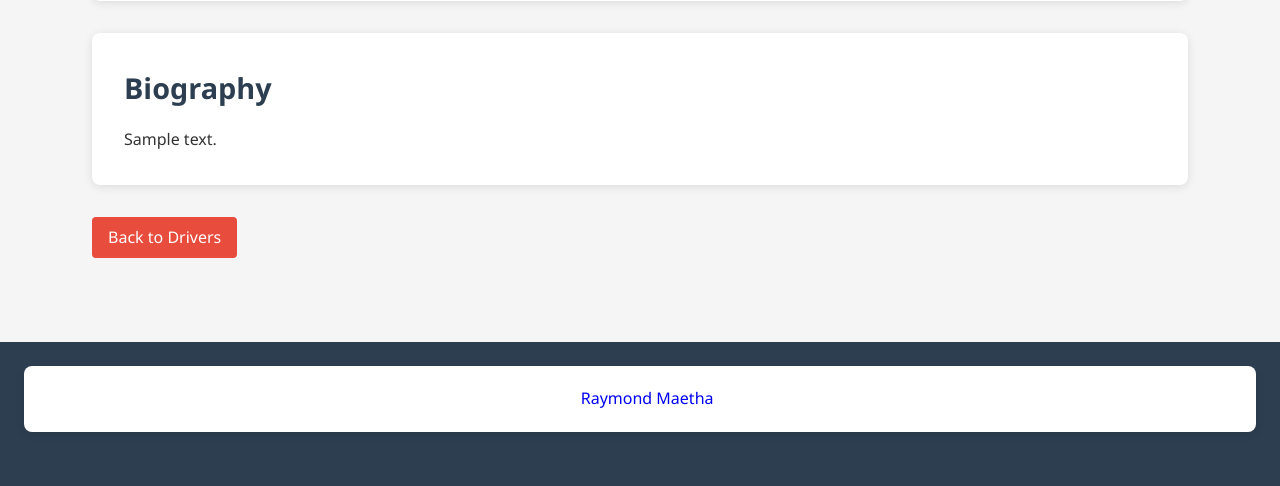
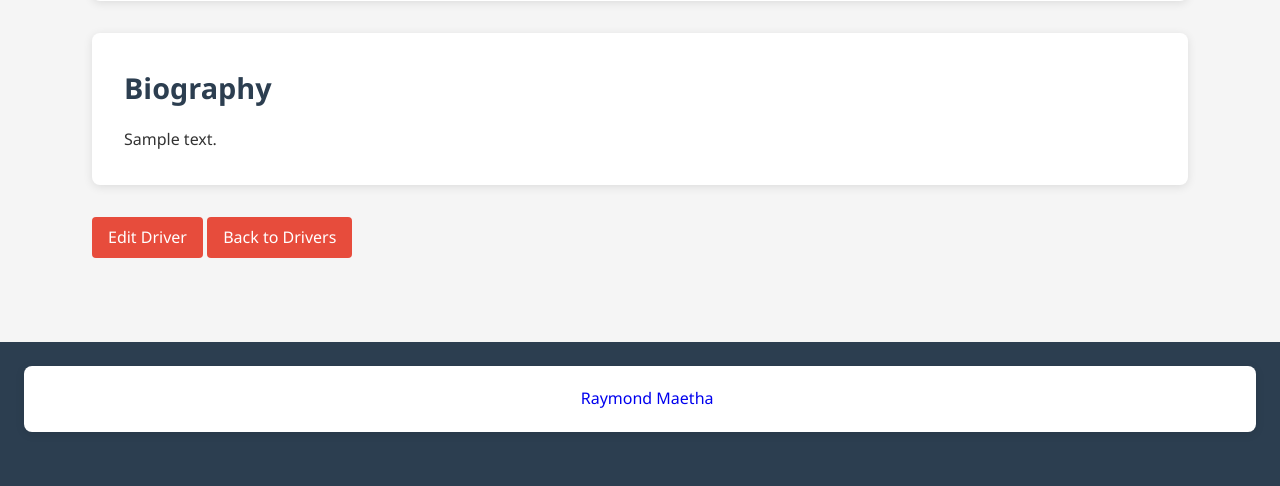
Before and after one commit to RMA1040/ProjectWebOntwikkeling2RMA, a Node server app: template views/driver-detail.ejs in a window 1280 px wide. Shown: the part 887-1373 px from the top of the page. Run offline with Node 20, Linux system fonts and the light colour scheme; the template is opened without the code that fills it: most values are stand-ins (such as "Sample title", 1, 10 or a date in 2020); grey boxes marked "Sample" are stand-in pictures; some libraries are stand-ins or nearby versions.

Commit message:
edit buttons for driver + team

```diff
--- a/views/driver-detail.ejs
+++ b/views/driver-detail.ejs
@@ -66,8 +66,10 @@
         <h2>Biography</h2>
         <p><%= driver.description %></p>
     </section>
-
-     <a href="/drivers" class="button">
+    <a href="/driver/<%= driver.id %>/edit" class="button edit-button">
+        <i class="fas fa-edit"></i> Edit Driver
+    </a>
+    <a href="/drivers" class="button">
         <i class="fas fa-arrow-left"></i> Back to Drivers
     </a>
 </main>
--- a/views/team-detail.ejs
+++ b/views/team-detail.ejs
@@ -47,6 +47,9 @@
             <% }); %>
         </article>
     </section>
+    <a href="/team/<%= team.id %>/edit" class="button edit-button">
+        <i class="fas fa-edit"></i> Edit Team
+    </a>
     <a href="/teams" class="button">
         <i class="fas fa-arrow-left"></i> Back to Teams
     </a>
```
Also changed, not shown: views/driver-edit.ejs (renamed from driver-detail.ejs), views/team-edit.ejs (renamed from team-edit.ejs).
